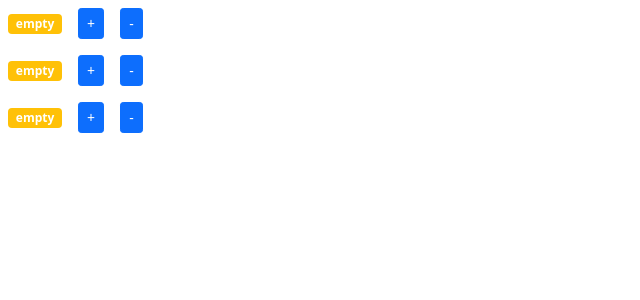
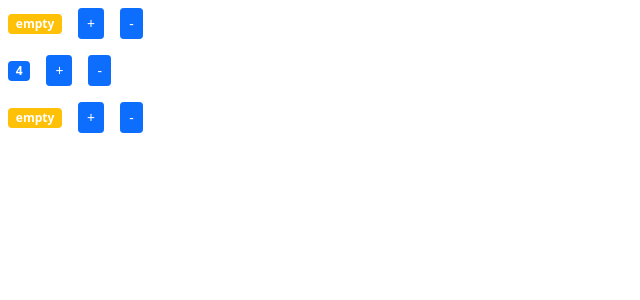
Before and after one commit to enterprise1912/counter-react-app, a React (Create React App) app: page / in a window 1280 px wide. Shown: the top 300 px of the page, without its empty margins (0-640 px from the left). Built offline with nearby package versions, Linux system fonts and the light colour scheme.

Commit message:
switched to props

```diff
--- a/src/components/counter.jsx
+++ b/src/components/counter.jsx
@@ -1,26 +1,26 @@
 import React, { useState } from "react";
-const Counter = () => {
-  const [count, setCount] = useState(0);
+const Counter = (props) => {
+  const [value, setValue] = useState(props.value);
 
-  const formatCount = () => {
-    return count === 0 ? "empty" : count;
+  const formatValue = () => {
+    return value === 0 ? "empty" : value;
   };
   const getBageClasses = () => {
     let classes = "badge m-2 ";
-    classes += count === 0 ? "bg-warning" : "bg-primary";
+    classes += value === 0 ? "bg-warning" : "bg-primary";
     return classes;
   };
 
   const handleIncrement = () => {
-    setCount((prevState) => prevState + 1);
+    setValue((prevState) => prevState + 1);
   };
   const handleDecrement = () => {
-    setCount((prevState) => prevState - 1);
+    setValue((prevState) => prevState - 1);
   };
 
   return (
     <div>
-      <span className={getBageClasses()}>{formatCount()}</span>
+      <span className={getBageClasses()}>{formatValue()}</span>
       <button className="btn btn-primary btn-sm m-2" onClick={handleIncrement}>
         +
       </button>
--- a/src/components/counterList.jsx
+++ b/src/components/counterList.jsx
@@ -10,7 +10,7 @@ const CounterList = () => {
   return (
     <>
       {counters.map((count) => (
-        <Counter key={count.id} />
+        <Counter key={count.id} value={count.value} />
       ))}
     </>
   );
```
